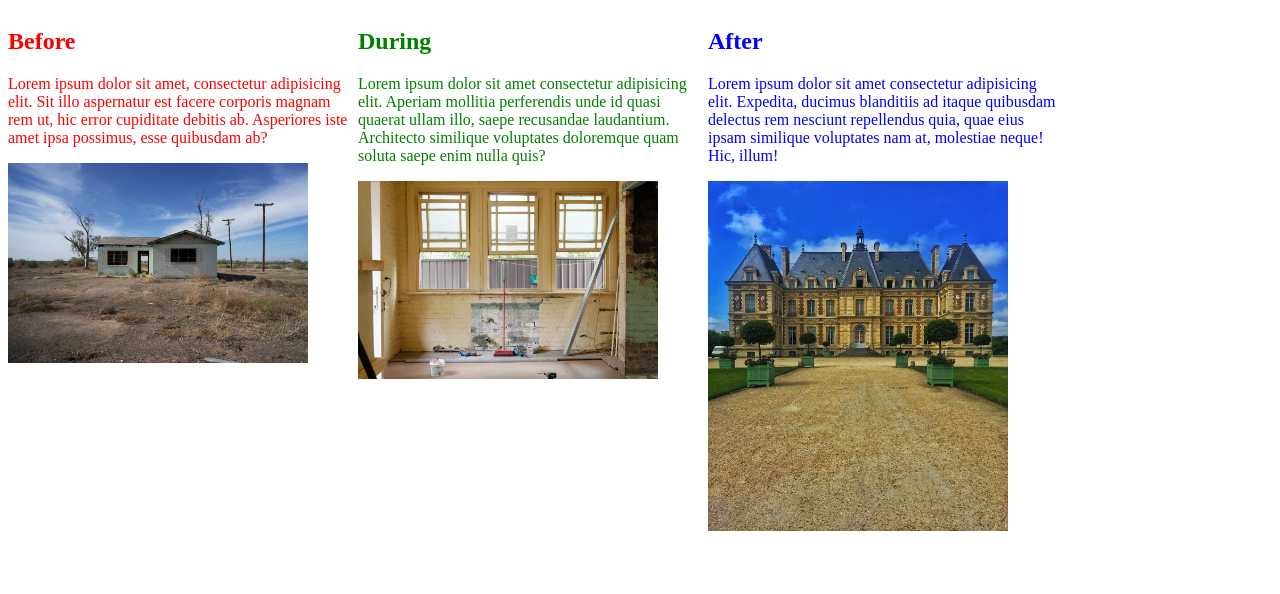
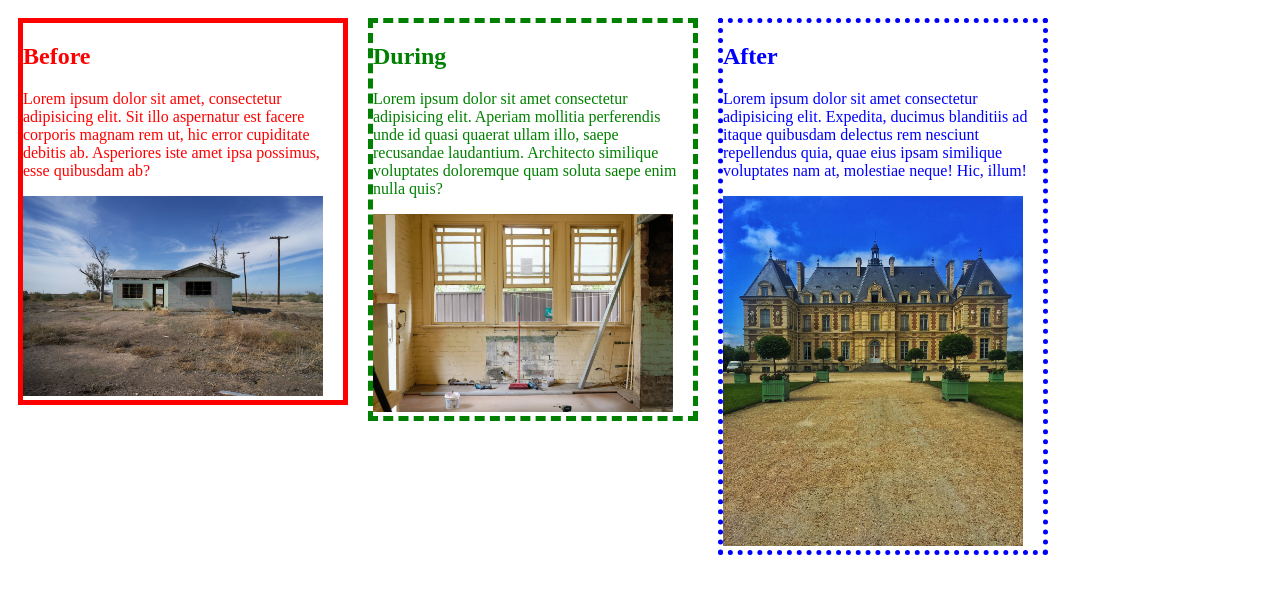
Before and after one commit to nilesoneil/decorate, a plain HTML site: page index.html in a window 1280 px wide. Drawn offline with Linux system fonts and the light colour scheme.

Commit message:
added borders to columns
co-authored-by: Greg Ramsower <greg.ramsower@gmail.com>
co-authored-by: Karen Choy <karen.k.choy@gmail.com>

```diff
--- a/css/styles.css
+++ b/css/styles.css
@@ -5,13 +5,22 @@
 }
 
 .before {
-    color: red
+    color: red;
+    margin: 10px;
+    border: 5px solid red;
+    box-sizing: border-box;
 }
 
 .during {
-    color: green
+    color: green;
+    margin: 10px;
+    border: 5px dashed green;
+    box-sizing: border-box;
 }
 
 .after {
     color: blue;
+    margin: 10px;
+    border: 5px dotted blue;
+    box-sizing: border-box;
 }
```
